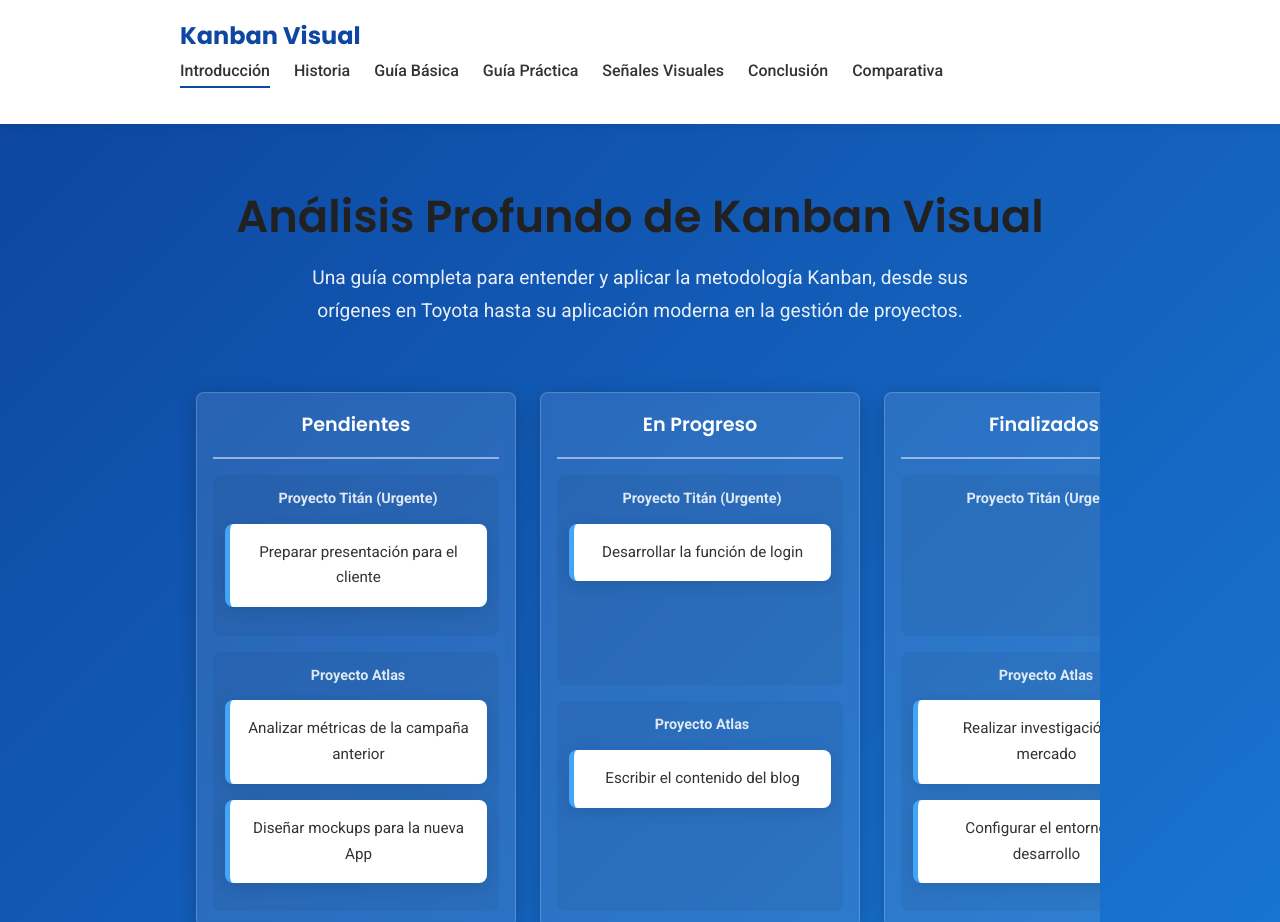
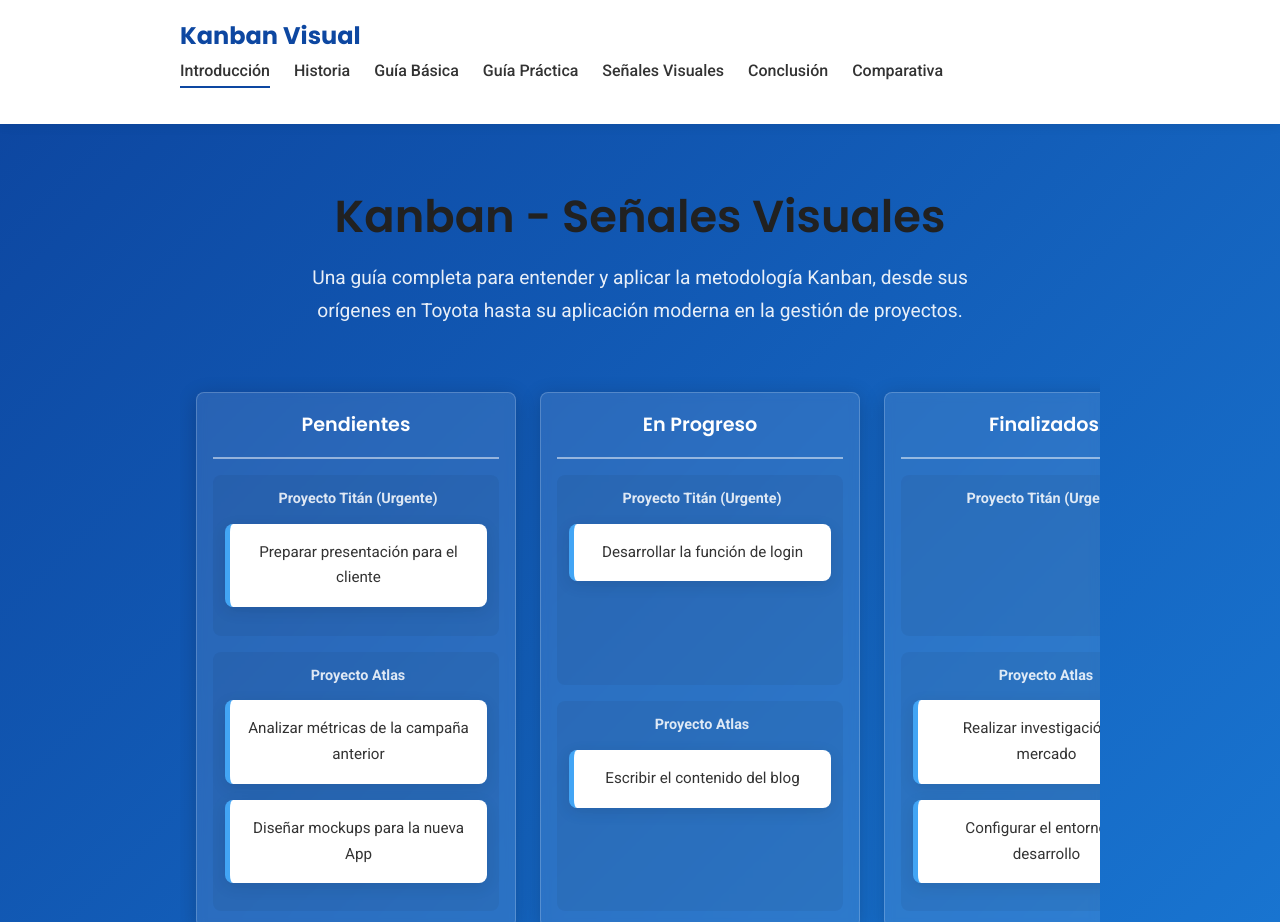
Before and after one commit to jdb2000jdb/DiploIA, a plain HTML site: page Kanban.html in a window 1280 px wide. Shown: the top 922 px of the page. Drawn offline with Linux system fonts and the light colour scheme.

Commit message:
Update Kanban.html

```diff
--- a/Kanban.html
+++ b/Kanban.html
@@ -359,7 +359,7 @@
     <main>
         <section class="hero">
             <div class="container">
-                <h1>Análisis Profundo de Kanban Visual</h1>
+                <h1>Kanban - Señales Visuales</h1>
                 <p>Una guía completa para entender y aplicar la metodología Kanban, desde sus orígenes en Toyota hasta su aplicación moderna en la gestión de proyectos.</p>
 
                 <!-- INICIO DEL EJEMPLO DE TABLERO KANBAN -->
```
